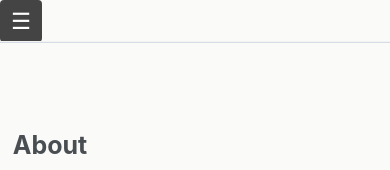
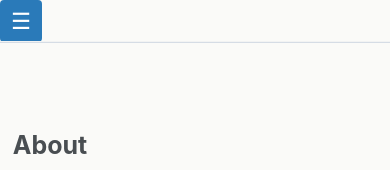
Before and after one commit to liu3309/liu3309.github.io, a Jekyll site: the page built from index.md, in a window 390 px wide. Shown: the top 170 px of the page. Built offline with Jekyll 4.4.1, drawn with Linux system fonts in a browser that asks for light colours; a script that is not in the unit is left out.

Commit message:
Update main.scss

```diff
--- a/assets/css/main.scss
+++ b/assets/css/main.scss
@@ -2313,7 +2313,7 @@ h2#conference-activities::after,
   height: 42px;
   padding: 0;
 
-  background: #444;
+  background: #2a7ab9;
   border: none;
   border-radius: 4px;
 
```
